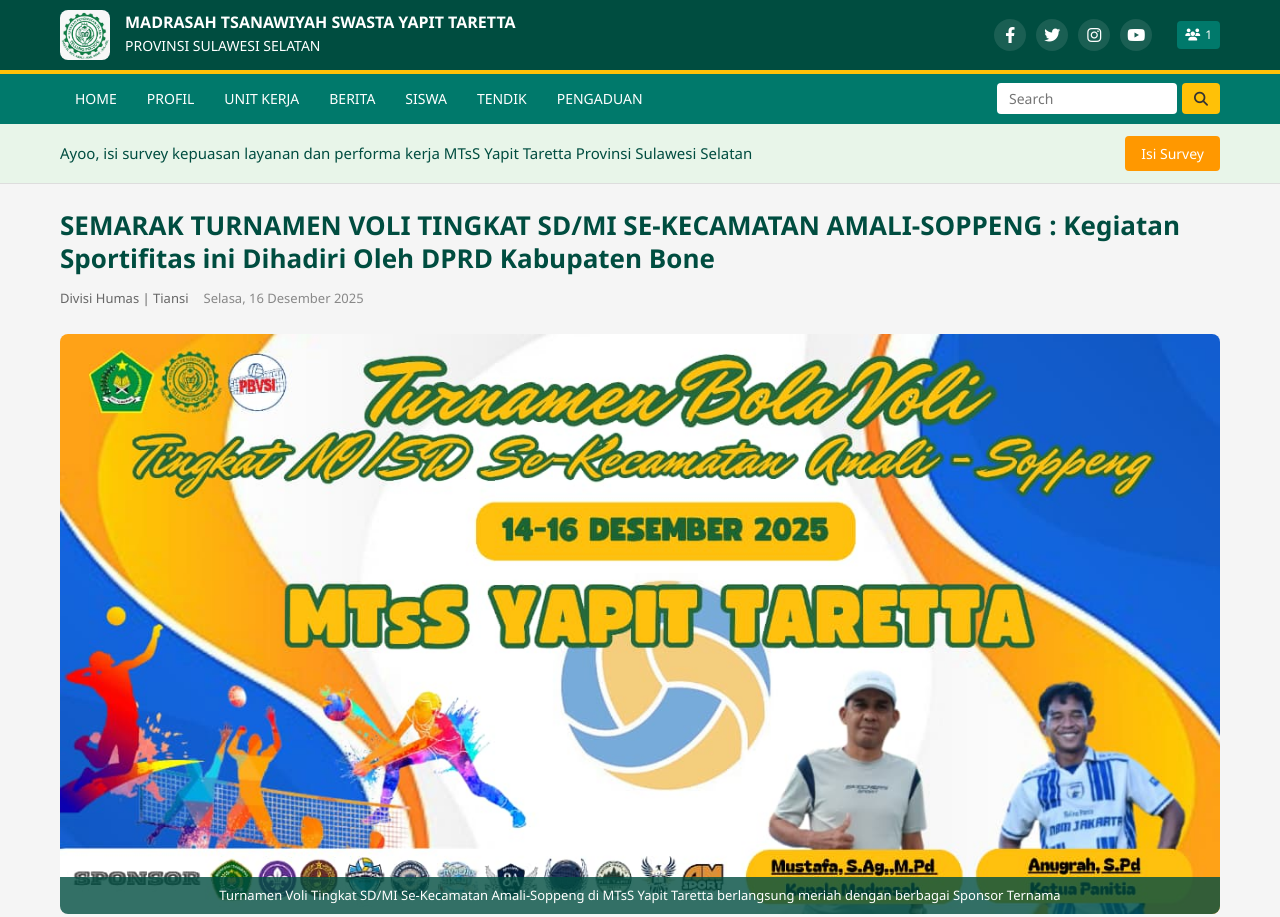
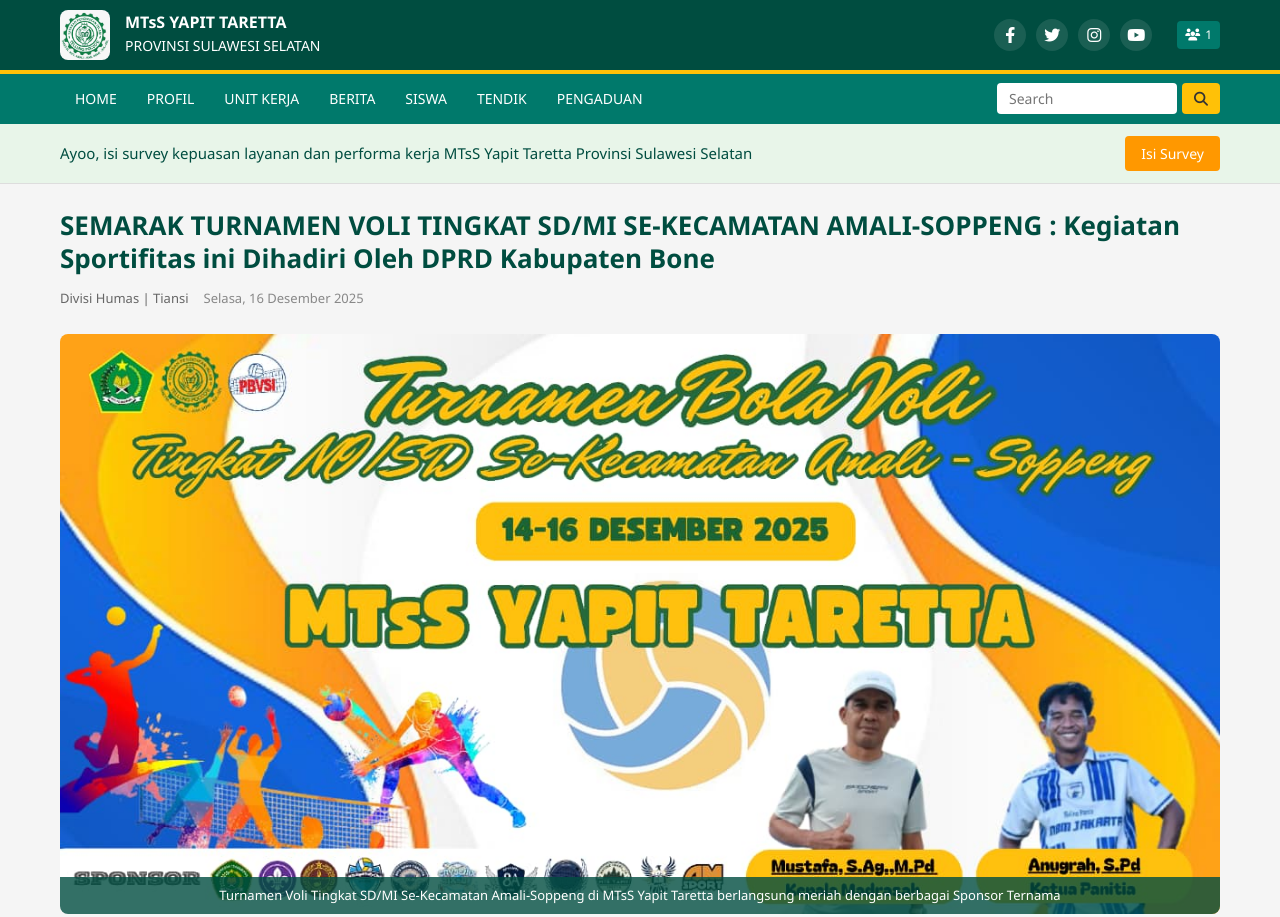
Before and after one commit to elizabetnumana-dev/Berita-MTsS-Yapit-Taretta1, a plain HTML site: page index.html in a window 1280 px wide. Shown: the top 917 px of the page. Drawn offline with Linux system fonts and the light colour scheme.

Commit message:
Update school name in header and footer

```diff
--- a/index.html
+++ b/index.html
@@ -642,7 +642,7 @@
              <img src="LOGO.jpeg" alt="Logo MTs YAPIT Taretta">
           </div>
           <div class="logo-text">
-           <h1>MADRASAH TSANAWIYAH SWASTA YAPIT TARETTA</h1>
+           <h1>MTsS YAPIT TARETTA</h1>
            <h2>PROVINSI SULAWESI SELATAN</h2>
           </div>
        </div>
@@ -758,7 +758,7 @@
                         <div class="footer-logo">
                             <img src="LOGO.jpeg" alt="Logo MTsS YAPIT Taretta">
                         </div>
-                        <h3 class="footer-title">MADRASAH TSANAWIYAH SWASTA YAPIT TARETTA</h3>
+                        <h3 class="footer-title">MTsS YAPIT TARETTA</h3>
                     </div>
 
                     <div class="footer-address">
```
